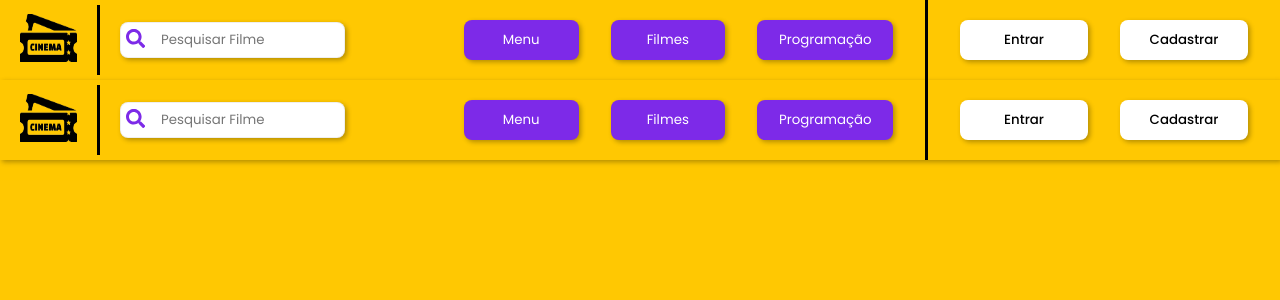
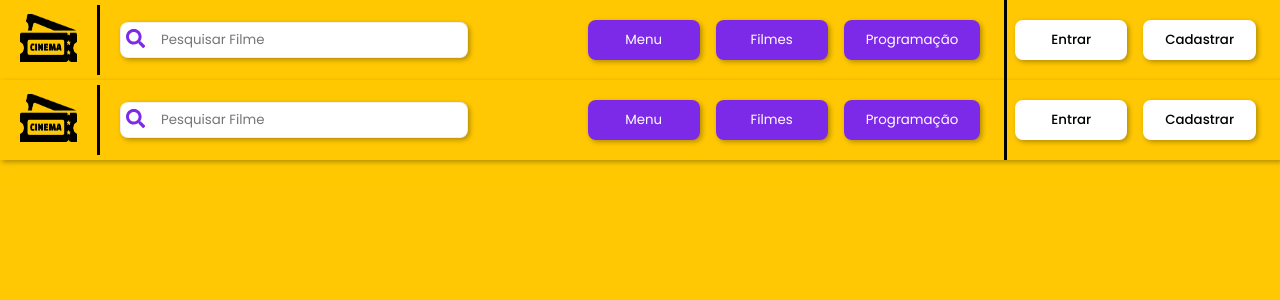
Before and after one commit to SandyLemos/Trabalho-Cinema, a React (Vite) app: page / in a window 1280 px wide. Shown: the top 300 px of the page. Built offline with nearby package versions, Linux system fonts and the light colour scheme.

Commit message:
style: ajustando estilos da barra do menu projeoto

```diff
--- a/index.html
+++ b/index.html
@@ -1,5 +1,5 @@
 <!doctype html>
-<html lang="en">
+<html lang="pt-BR">
   <head>
     <meta charset="UTF-8" />
     <link rel="icon" type="image/svg+xml" href="/cinema_logo.png" />
--- a/src/pages/components/barra_menu.jsx
+++ b/src/pages/components/barra_menu.jsx
@@ -73,12 +73,12 @@ function Barra_menu() {
             <div className={styles.p_botao}>
                 <button className={styles.botao}> Menu </button>
                 <button className={styles.botao}> Filmes </button>
-                <button className={styles.botao} style={{width:'8.5rem'}}> Programação </button>
+                <button className={styles.botao}> Programação </button>
             </div>
 
             <div className={styles.p_botao2}>
                 <button className={styles.botao2}> Entrar </button>
-                <button className={styles.botao2} style={{width:'8rem'}}> Cadastrar </button>
+                <button className={styles.botao2}> Cadastrar </button>
             </div>
 
         </div>
--- a/src/styles/menu.module.css
+++ b/src/styles/menu.module.css
@@ -79,7 +79,7 @@ input::placeholder
 .p_botao
 {
     height: 100%;
-    margin-left: 3rem;
+    margin-left: 1rem;
     padding-right: 1rem;
     width: 30rem;
     display: flex;
@@ -91,9 +91,8 @@ input::placeholder
 .p_botao2
 {
     height: 100%;
-    margin-left: 1rem;
     padding-right: 1rem;
-    width: 30rem;
+    width: 26rem;
     display: flex;
     flex-direction: row;
     align-items: center;
@@ -102,9 +101,9 @@ input::placeholder
 }
 
 .botao{
-    left: 375px;
-    width: 8rem;
-    margin: 1rem;
+    width: auto;
+    min-width: 7rem;
+    margin: 0.5rem;
     padding: 10px 22px;
     border-radius: 8px;
     border: none;
@@ -117,9 +116,9 @@ input::placeholder
 }
 
 .botao2{
-    left: 375px;
-    width: 8rem;
-    margin: 1rem;
+    width: auto;
+    min-width: 7rem;
+    margin: 0.5rem;
     padding: 10px 22px;
     border-radius: 8px;
     border: none;
```
